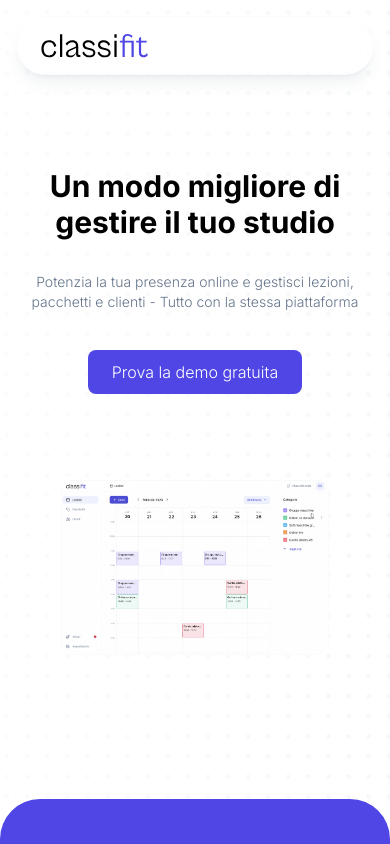
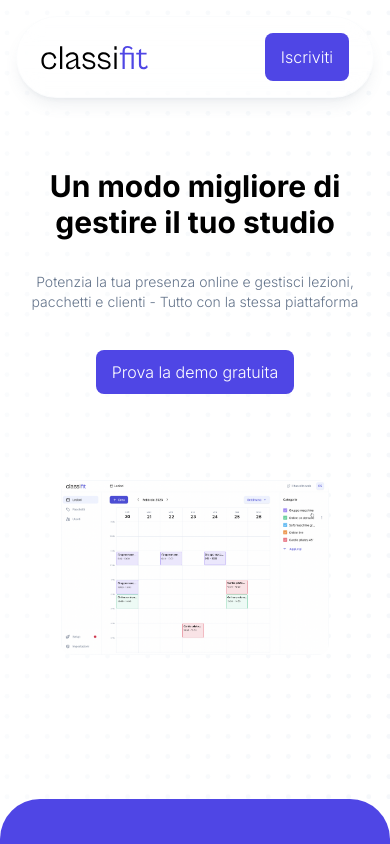
Before and after one commit to chiarasanti/classifit-landing-v2, a Next.js app: page / in a window 390 px wide. Shown: the top 844 px of the page. Built offline with nearby package versions, Linux system fonts and the light colour scheme.

Commit message:
navbar responsive

```diff
--- a/src/components/Layout/Navbar.js
+++ b/src/components/Layout/Navbar.js
@@ -27,7 +27,7 @@ export default function Navbar() {
           <svg
             width="107"
             height="25"
-            class="inline-block"
+            className="inline-block w-26"
             viewBox="0 0 107 25"
             fill="none"
             xmlns="http://www.w3.org/2000/svg"
@@ -72,6 +72,13 @@ export default function Navbar() {
           >
             Prova la demo gratuita
           </Link>
+          <Link
+            href="/mailing-list"
+            target="_blank"
+            className="button block md:hidden"
+          >
+            Iscriviti
+          </Link>
         </div>
       </div>
     </nav>
--- a/src/styles/globals.css
+++ b/src/styles/globals.css
@@ -17,7 +17,7 @@
   }
 
   .button {
-    @apply bg-indigo-600 py-3 px-6 text-white text-base hover:bg-indigo-700 rounded-lg transition-all duration-200 ease-in-out;
+    @apply bg-indigo-600 py-3 px-4 md:px-6 text-white text-base hover:bg-indigo-700 rounded-lg transition-all duration-200 ease-in-out;
   }
 
   section {
```
